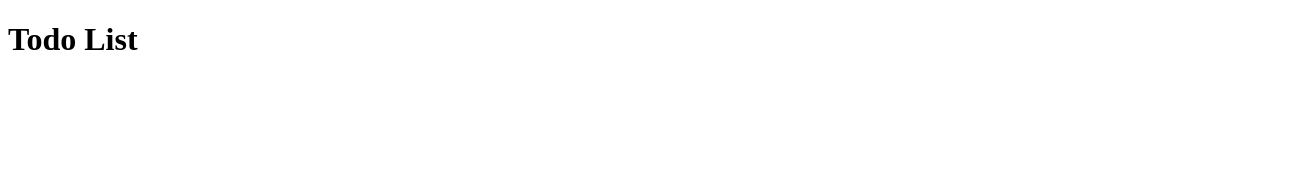
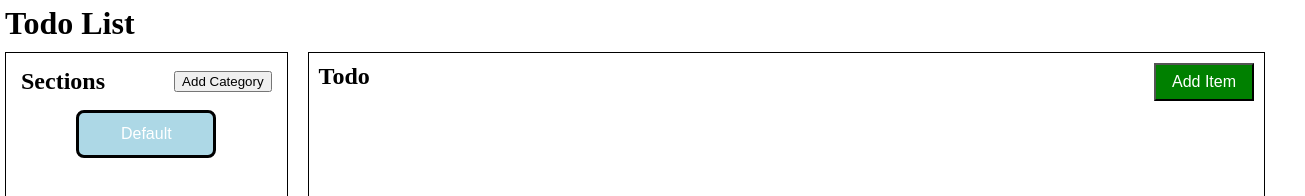
Before and after one commit to shaungao123/todo-list, a website built with webpack: page src/template.html in a window 1280 px wide. Shown: the top 196 px of the page, 1305 px wide, since content can reach past the window. Built offline with nearby package versions, Linux system fonts and the light colour scheme.

Commit message:
set up default html and css, no functionality

```diff
--- a/src/index.js
+++ b/src/index.js
@@ -1 +1 @@
-console.log("hello");
+import "./styles.css";
--- /dev/null
+++ b/src/styles.css
@@ -0,0 +1,70 @@
+html, body {
+    height: 100%;
+    margin: 0;
+}
+
+#container {
+    display: flex;
+    width: 100%;
+    height: 100%;
+    padding: 5px;
+    padding-right: 20px;
+    gap: 20px;
+}
+
+#sidebar {
+    display: flex;
+    flex-direction: column;
+    width: 30%;
+    height: 100%;
+    border: 1px solid black;
+    align-items: center;
+}
+
+#sidebar-header {
+    box-sizing: border-box;
+    display: flex;
+    align-items: center;
+    gap: 10px;
+    width: 100%;
+    padding: 15px;
+    justify-content: space-between;
+}
+
+#sidebar-header h2 {
+    margin: 0;
+}
+
+.category-button {
+    background-color: #007BFF;     /* Bootstrap blue */
+    color: white;
+    border: 3px solid black;
+    padding: 12px 24px;
+    font-size: 16px;
+    border-radius: 8px;
+    cursor: pointer;
+    transition: background-color 0.2s ease, transform 0.1s ease;
+    width: 50%;
+}
+
+.active {
+    background-color: lightblue;
+}
+
+#content {
+    display: flex;
+    margin-right: 20px;
+    width: 100%;
+    border: 1px solid black;
+    padding: 10px;
+    justify-content: space-between;
+}
+
+h2 {
+    margin: 0;
+}
+
+#add-item{
+    background-color: green;
+    color: white;
+}
--- a/src/template.html
+++ b/src/template.html
@@ -4,8 +4,29 @@
     <meta charset="UTF-8">
     <meta name="viewport" content="width=device-width, initial-scale=1.0">
     <title>Todo List</title>
+    <style>
+        #content button {
+            align-self: flex-start;
+            height: auto;
+            padding: 8px 16px;
+            font-size: 16px;
+        }
+    </style>
 </head>
 <body>
-    <h1>Todo List</h1>
+    <h1 style="margin: 5px">Todo List</h1>
+    <div id = "container">
+        <div id = "sidebar">
+            <div id = "sidebar-header">
+                <h2>Sections</h2>
+                <button id = "add-category">Add Category</button>
+            </div>
+            <button class = "category-button active">Default</button>
+        </div>
+        <div id = "content">
+            <h2>Todo</h2>
+            <button id = "add-item">Add Item</button>
+        </div>
+    </div>
 </body>
 </html>
```
Also changed, not shown: src/createObjects.js (added), src/homepage.js (deleted).
